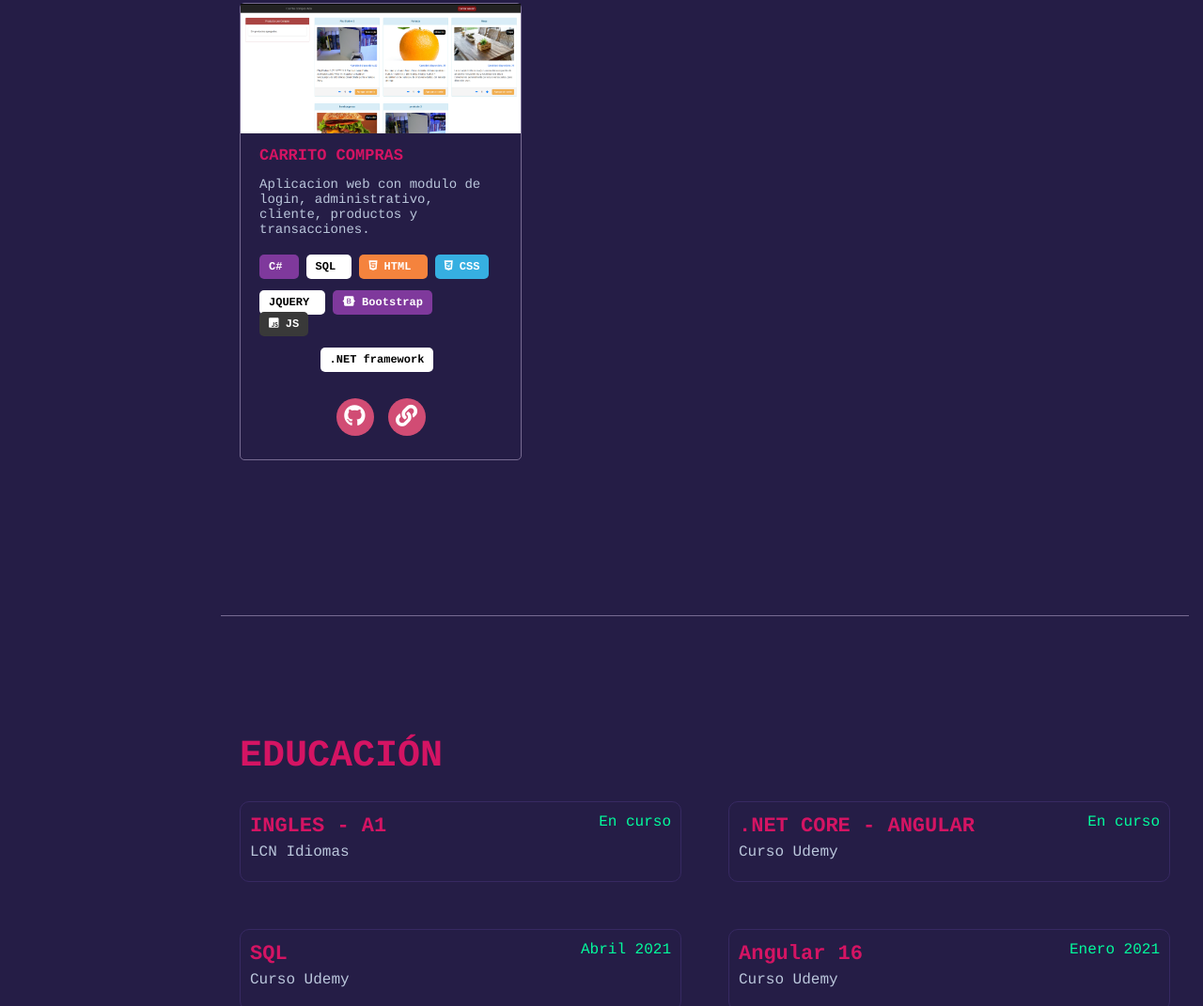
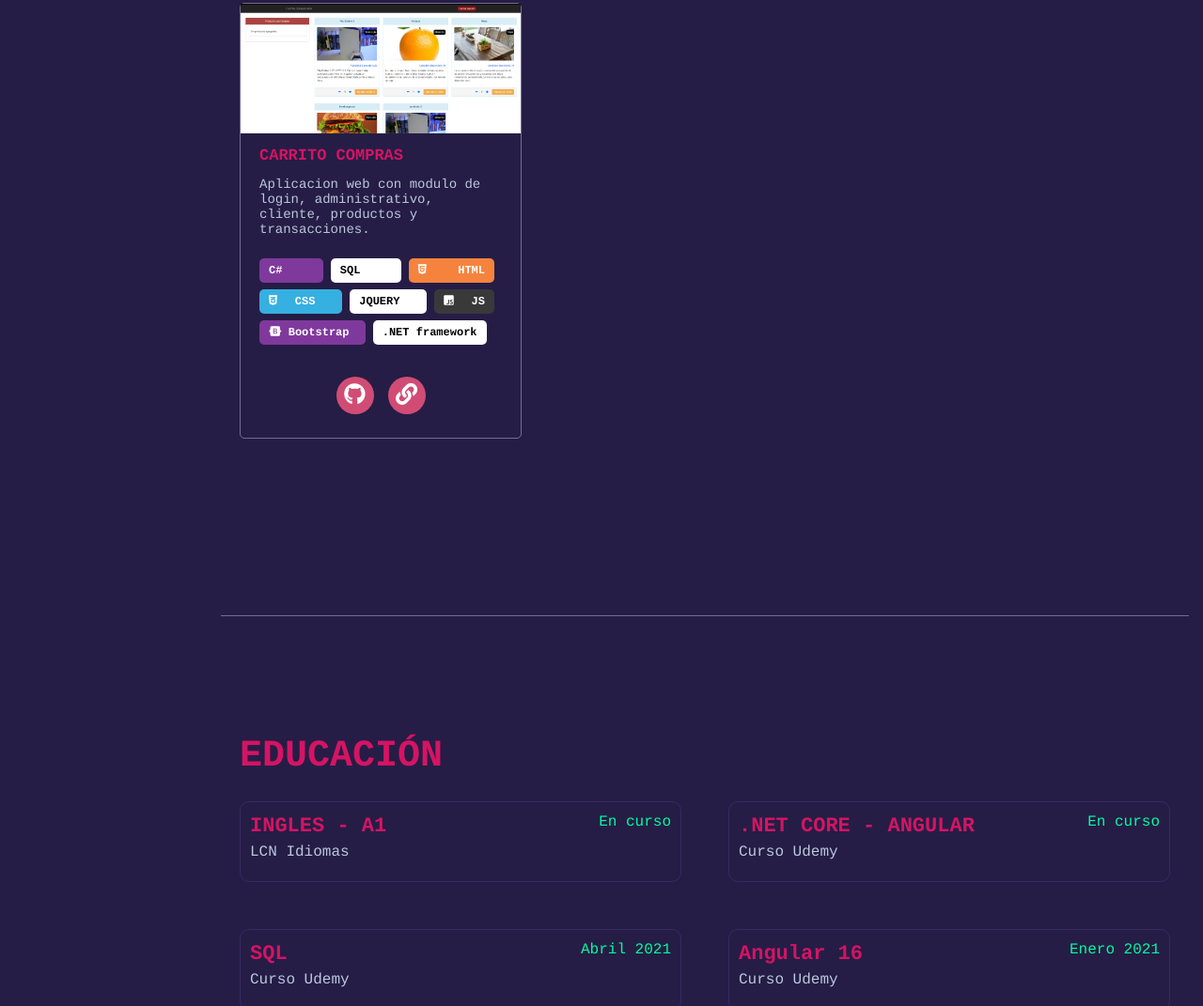
Before and after one commit to canojuancamilo/portafolio, a plain HTML site: page index.html in a window 1280 px wide. Shown: the part 1744-2815 px from the top of the page at 94% size. Drawn offline with nearby package versions, Linux system fonts and the light colour scheme.

Commit message:
se organiza el diseño

```diff
--- a/css/styles.css
+++ b/css/styles.css
@@ -281,7 +281,7 @@ body {
 
         .contenedorProyectos .tarjeta .skillsTarjeta .elementoLenguaje {
             font-size: 12px;
-            line-height: 14px;
+            line-height: 33px;
             margin-right: 8px;
         }
 
--- a/index.html
+++ b/index.html
@@ -113,8 +113,7 @@
                         <div class="descripcionTarjeta">
                             Aplicacion web con modulo de login, administrativo, cliente, productos y transacciones.
                         </div>
-                        <div class="skillsTarjeta">
-                            <div class="mb-15">
+                        <div class="skillsTarjeta text-justify">
                             <span class="elementoLenguaje" style="background-color: #7F399C;">
                                 C#
                             </span>
@@ -127,24 +126,18 @@
                             <span class="elementoLenguaje" style="background-color: #36AFE1;">
                                 <i class="fab fa-css3-alt"></i> CSS
                             </span>
-                            </div>
-                            <div class="mb-15">
                             <span class="elementoLenguaje" style="background-color: #FFFFFF; color: black;">
                                 JQUERY
-                                </span>
-
-                                <span class="elementoLenguaje" style="background-color: #7F399C;">
-                                    <i class="fab fa-bootstrap"></i> Bootstrap
                             </span>
                             <span class="elementoLenguaje" style="background-color: #393939;">
                                 <i class="fab fa-js-square"></i>  JS
                             </span>
-                            </div>
-                            <div class="text-center">
+                            <span class="elementoLenguaje" style="background-color: #7F399C;">
+                                <i class="fab fa-bootstrap"></i> Bootstrap
+                            </span>
                             <span class="elementoLenguaje" style="background-color: white; color: black;">
                                 .NET framework
                             </span>
-                            </div>
                             <div class="redesSociales" style="grid-template-columns: repeat(2,40px); justify-content: center ">
                                 <a href="https://github.com/canojuancamilo/CarritoComprasADA" target="_blank"><i class="fab fa-github"></i></a>
                                 <a href="https://carritocompra.somee.com/" target="_blank"><i class="fas fa-link"></i></a>
```
Lines whose indentation alone changed are shown as unchanged.
